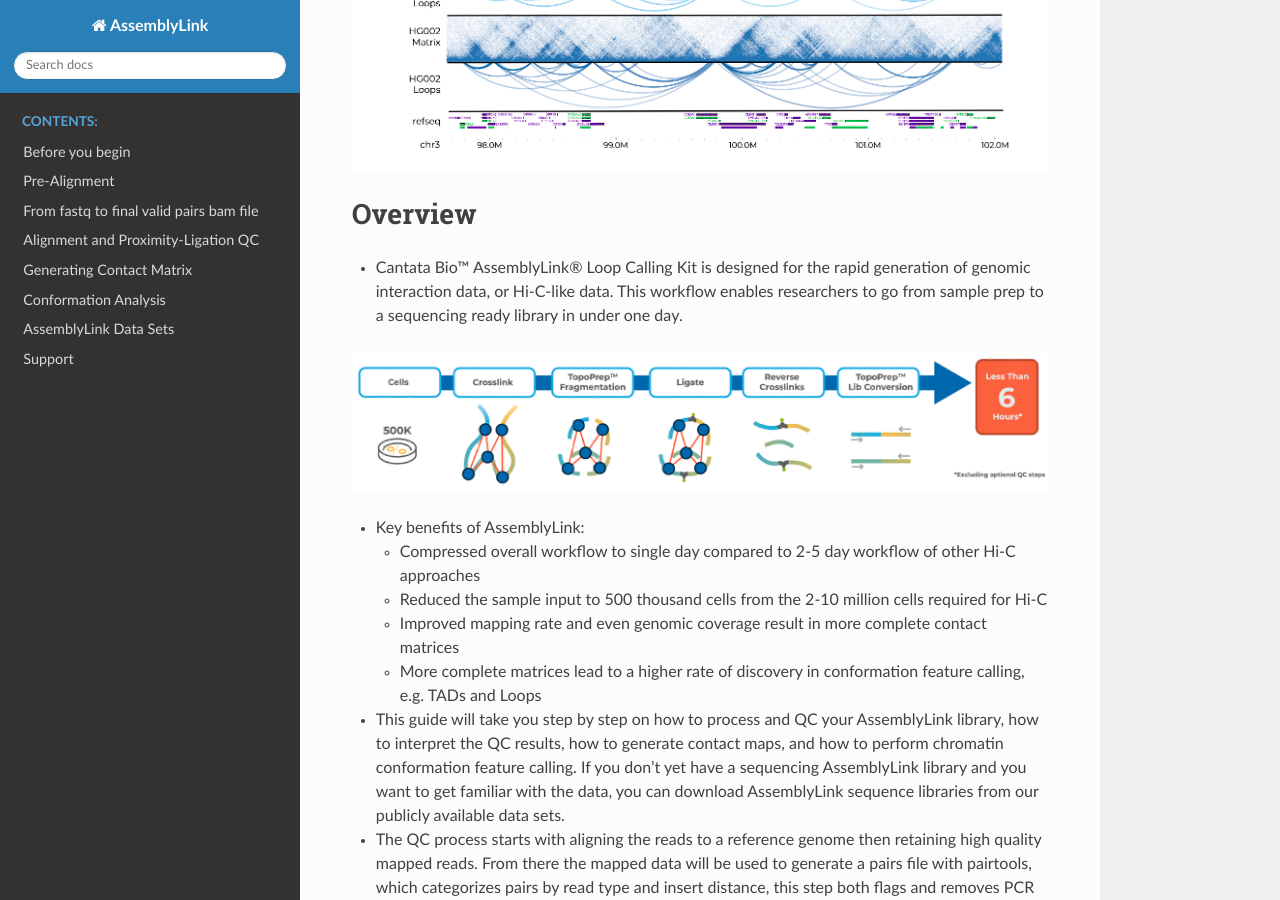
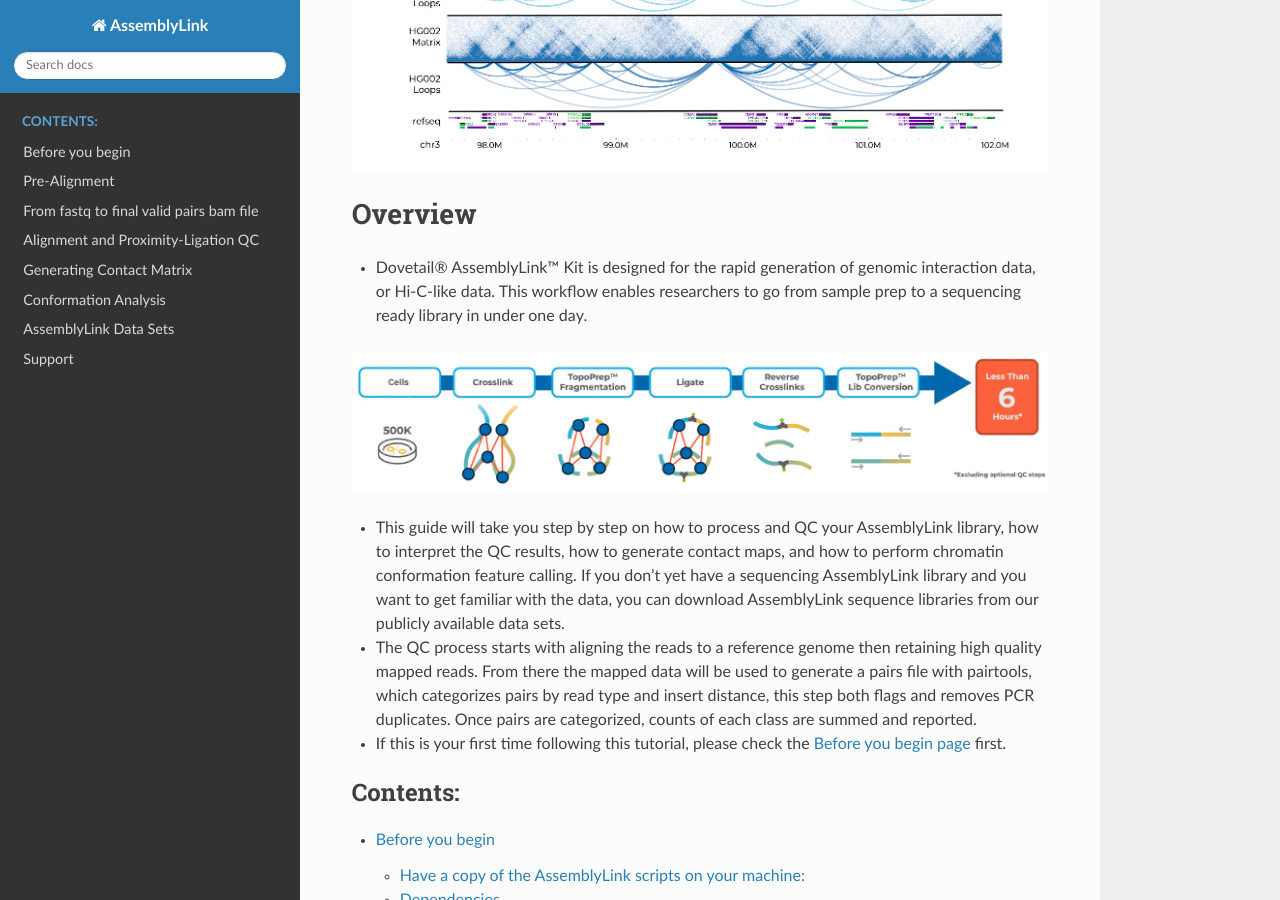
Before and after one commit to dovetail-genomics/AssemblyLink, a Sphinx documentation site: the page built from docs/source/index.rst, in a window 1280 px wide and 900 px high, scrolled down 323 px. Built offline with Sphinx 7.4.7 and the Read the Docs theme 2.0.0, drawn with Linux system fonts in a browser that asks for light colours.

Commit message:
Making some changes requested by Myriam

```diff
--- a/docs/source/index.rst
+++ b/docs/source/index.rst
@@ -16,23 +16,127 @@
 
 Overview
 ========
-- Cantata Bio™ AssemblyLink® Loop Calling Kit is designed for the rapid generation of genomic interaction data, or Hi-C-like data. This workflow enables researchers to go from sample prep to a sequencing ready library in under one day.
+- Dovetail® AssemblyLink™ Kit is designed for the rapid generation of genomic interaction data, or Hi-C-like data. This workflow enables researchers to go from sample prep to a sequencing ready library in under one day.
 
 .. image:: /images/LinkPrep_intro2.png
    :alt: AssemblyLink_Intro2
-
-- Key benefits of AssemblyLink:
-
-  - Compressed overall workflow to single day compared to 2-5 day workflow of other Hi-C approaches
-  - Reduced the sample input to 500 thousand cells from the 2-10 million cells required for Hi-C
-  - Improved mapping rate and even genomic coverage result in more complete contact matrices
-  - More complete matrices lead to a higher rate of discovery in conformation feature calling, e.g. TADs and Loops
 
 - This guide will take you step by step on how to process and QC your AssemblyLink library, how to interpret the QC results, how to generate contact maps, and how to perform chromatin conformation feature calling. If you don’t yet have a sequencing AssemblyLink library and you want to get familiar with the data, you can download AssemblyLink sequence libraries from our publicly available data sets.
 
 - The QC process starts with aligning the reads to a reference genome then retaining high quality mapped reads. From there the mapped data will be used to generate a pairs file with pairtools, which categorizes pairs by read type and insert distance, this step both flags and removes PCR duplicates. Once pairs are categorized, counts of each class are summed and reported.
 
 - If this is your first time following this tutorial, please check the :ref:`Before you begin page <BYB>` first.
+
+
+
+
+
+
+
+
+
+
+
+
+
+
+
+
+
+
+
+
+
+
+
+
+
+
+
+
+
+
+
+
+
+
+
+
+
+
+
+
+
+
+
+
+
+
+
+
+
+
+
+
+
+
+
+
+
+
+
+
+
+
+
+
+
+
+
+
+
+
+
+
+
+
+
+
+
+
+
+
+
+
+
+
+
+
+
+
+
+
+
+
+
+
+
+
+
+
+
+
+
+
+
+
+
+
+
+
+
+
+
 
 
 .. toctree::
```
